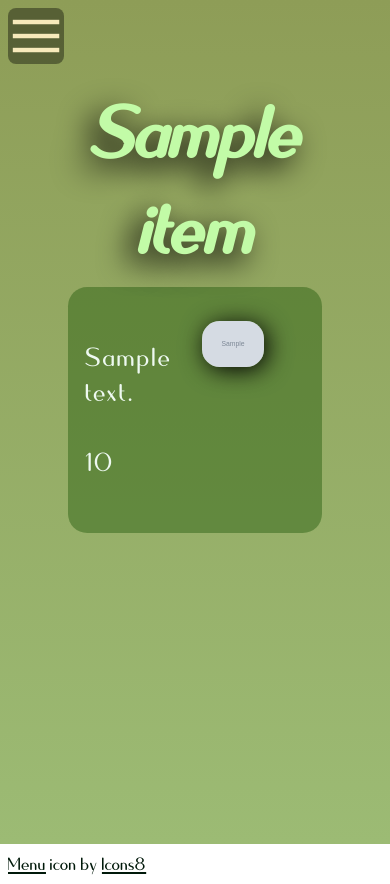
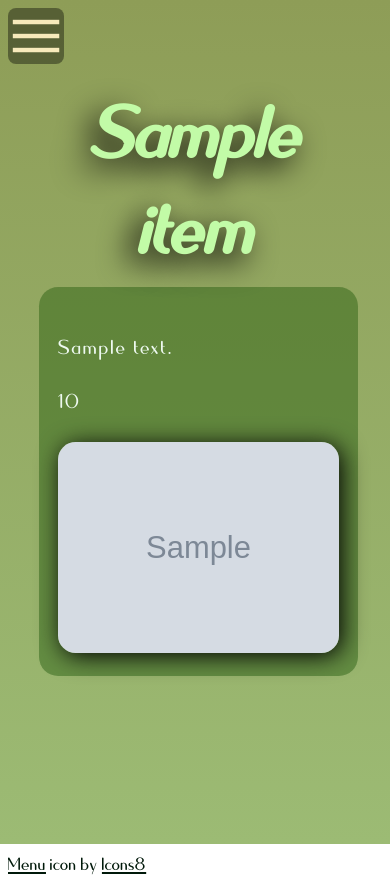
Before and after one commit to ImpendingKataclysm/restaurant_website, a Django app: template templates/menu_item_detail.html in a window 390 px wide. Run offline with Django 3.2, Linux system fonts and the light colour scheme; the template is opened without the code that fills it: most values are stand-ins (such as "Sample title", 1, 10 or a date in 2020); grey boxes marked "Sample" are stand-in pictures.

Commit message:
Adjusted grid layout on menu item detail pages on mobile

```diff
--- a/restaurant/static/css/main.css
+++ b/restaurant/static/css/main.css
@@ -450,8 +450,21 @@ a.response_btn:hover, a.response_btn:focus {
         padding: 0.8rem;
     }
 
-    .text_block, .menu_card {
+    .text_block, .menu_card, .menu_item {
         width: 90%;
         padding: 1.2rem;
     }
+
+    .menu_item {
+        grid-template-rows: 1fr auto;
+        grid-template-columns: 1fr;
+    }
+
+    .menu_description p {
+        font-size: 1.7rem;
+    }
+
+    .menu_image {
+        margin: 0;
+    }
 }
```
